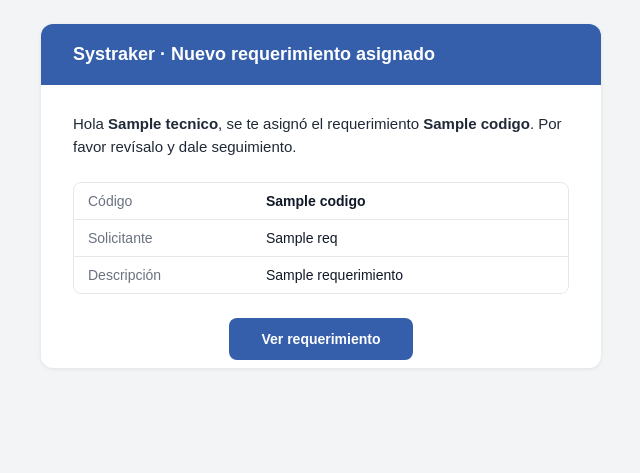
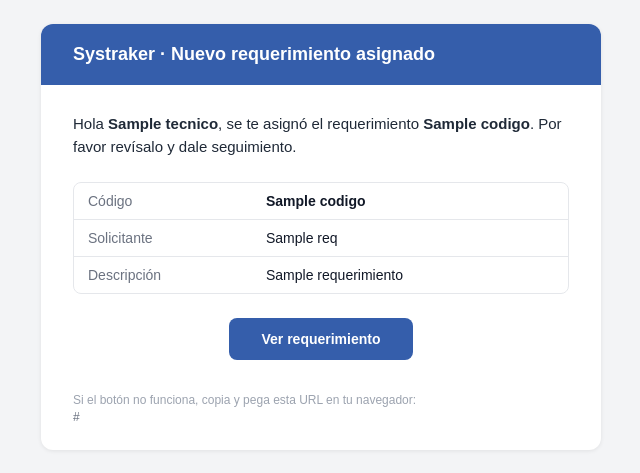
Before and after one commit to DesarrolladorAMyM/SYSTRACK, a Django app: template requerimientos/templates/requerimientos/correo_asignacion.html in a window 1280 px wide. Shown: the top 473 px of the page, without its empty margins (319-959 px from the left). Run offline with Django 3.2, Linux system fonts and the light colour scheme; the template is opened without the code that fills it: most values are stand-ins (such as "Sample title", 1, 10 or a date in 2020).

Commit message:
se modifico la tabla de asignar dispositivo y link de correo de asignacion

```diff
--- a/requerimientos/templates/requerimientos/correo_asignacion.html
+++ b/requerimientos/templates/requerimientos/correo_asignacion.html
@@ -72,7 +72,15 @@
             </td>
           </tr>
 
-
+          <!-- Pie -->
+          <tr>
+            <td style="padding:24px 32px 24px 32px;">
+              <p style="font-size:12px; color:#9ca3af; margin:0; line-height:1.4;">
+                Si el botón no funciona, copia y pega esta URL en tu navegador:<br>
+                <span style="color:#6b7280;">{{ link_ver }}</span>
+              </p>
+            </td>
+          </tr>
 
         </table>
       </td>
--- a/requerimientos/views.py
+++ b/requerimientos/views.py
@@ -637,7 +637,7 @@ def _enviar_correo_asignacion(req, es_reasignacion=False):
         return
 
     base_url = _obtener_link_base()
-    link_ver = f"{base_url}{PREFIJO_APP}/requerimiento/?seg={req.codigo()}"
+    link_ver = f"{base_url}{PREFIJO_APP}/inventario/"
 
     asunto = (f"Requerimiento reasignado — {req.codigo()}" if es_reasignacion
               else f"Nuevo requerimiento asignado — {req.codigo()}")
```
Also changed, not shown: index/static/js/dashboard.js.
